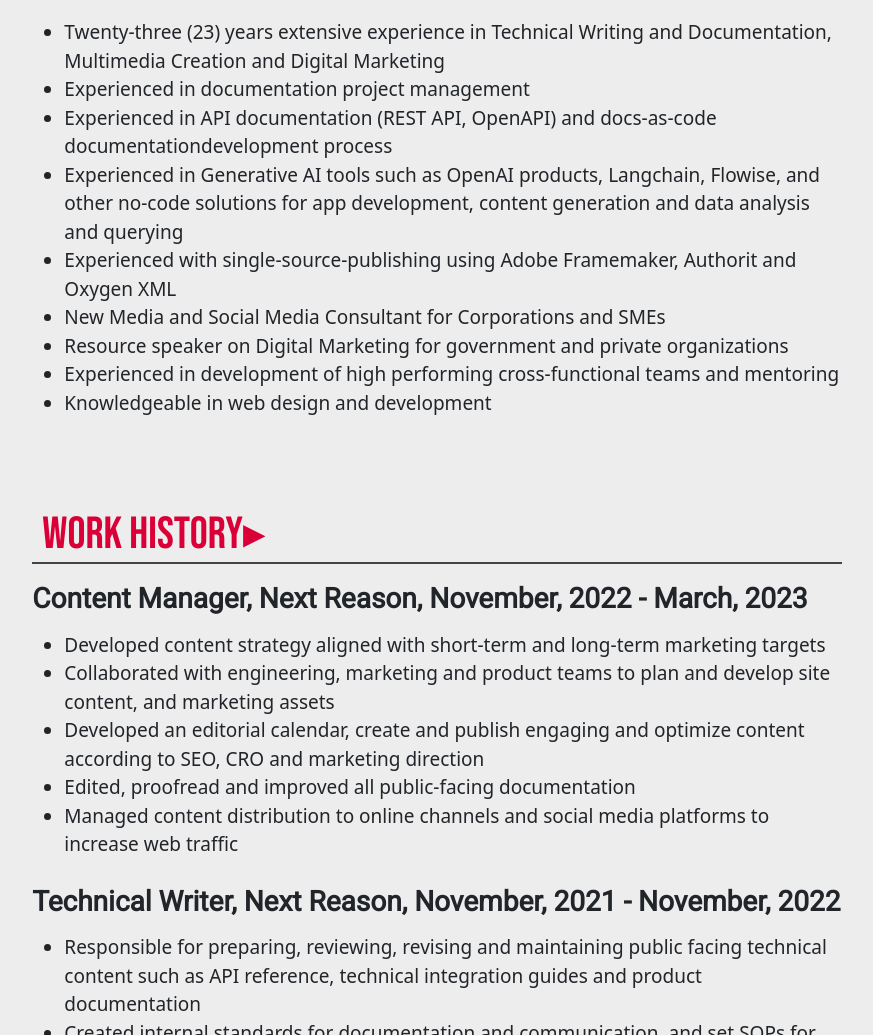
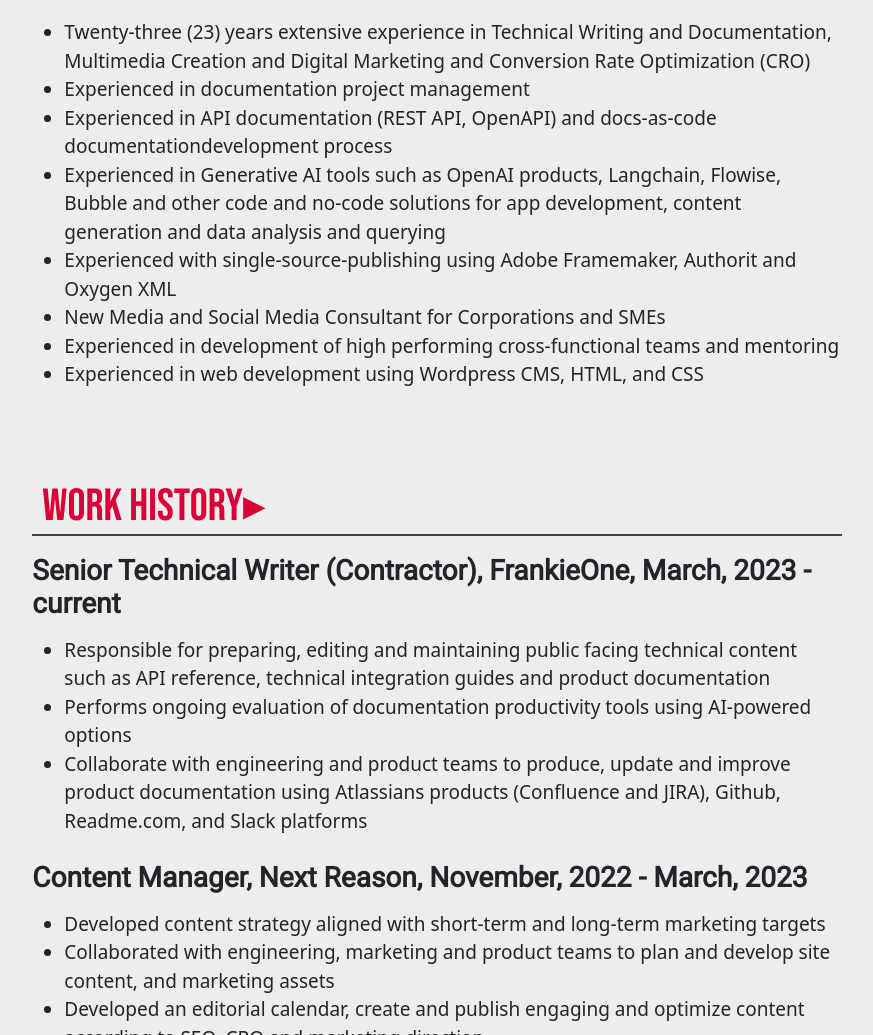
Before and after one commit to russel-tech/profile, a plain HTML site: page index.html in a window 1280 px wide. Shown: the part 485-1520 px from the top of the page, without its empty margins (203-1076 px from the left). Drawn offline with nearby package versions, Linux system fonts and the light colour scheme.

Commit message:
chore: update Work Experience section with latest position.

```diff
--- a/index.html
+++ b/index.html
@@ -196,23 +196,21 @@ window.settings_timer=setTimeout(function () {_vwo_code.finish() },settings_tole
 
         <ul>
 
-          <li>Twenty-three (23) years extensive experience in Technical Writing and Documentation, Multimedia Creation and Digital Marketing</li>
+          <li>Twenty-three (23) years extensive experience in Technical Writing and Documentation, Multimedia Creation and Digital Marketing and Conversion Rate Optimization (CRO)</li>
 
           <li>Experienced in documentation project management</li>
 
           <li>Experienced in API documentation (REST API, OpenAPI) and docs-as-code documentationdevelopment process</li>
 
-          <li>Experienced in Generative AI tools such as OpenAI products, Langchain, Flowise, and other no-code solutions for app development, content generation and data analysis and querying</li>
+          <li>Experienced in Generative AI tools such as OpenAI products, Langchain, Flowise, Bubble and other code and no-code solutions for app development, content generation and data analysis and querying</li>
 
           <li>Experienced with single-source-publishing using Adobe Framemaker, Authorit and Oxygen XML</li>
 
           <li>New Media and Social Media Consultant for Corporations and SMEs</li>
 
-          <li>Resource speaker on Digital Marketing for government and private organizations</li>
-
           <li>Experienced in development of high performing cross-functional teams and mentoring</li>
 
-          <li>Knowledgeable in web design and development</li>
+          <li>Experienced in web development using Wordpress CMS, HTML, and CSS</li>
 
         </ul>
 
@@ -221,6 +219,17 @@ window.settings_timer=setTimeout(function () {_vwo_code.finish() },settings_tole
           <h2>WORK HISTORY▸</h2>
 
           <!-- Insert latest work experience here -->
+          <h3>Senior Technical Writer (Contractor), FrankieOne, March, 2023 - current</h3>
+
+          <ul>
+
+            <li>Responsible for preparing, editing and maintaining public facing technical content such as API reference, technical integration guides and product documentation</li>
+
+            <li>Performs ongoing evaluation of documentation productivity tools using AI-powered options</li>
+
+            <li>Collaborate with engineering and product teams to produce, update and improve product documentation using Atlassians products (Confluence and JIRA), Github, Readme.com, and Slack platforms</li>
+
+          </ul>
 
           <h3>Content Manager, Next Reason, November, 2022 - March, 2023</h3>
 
```
